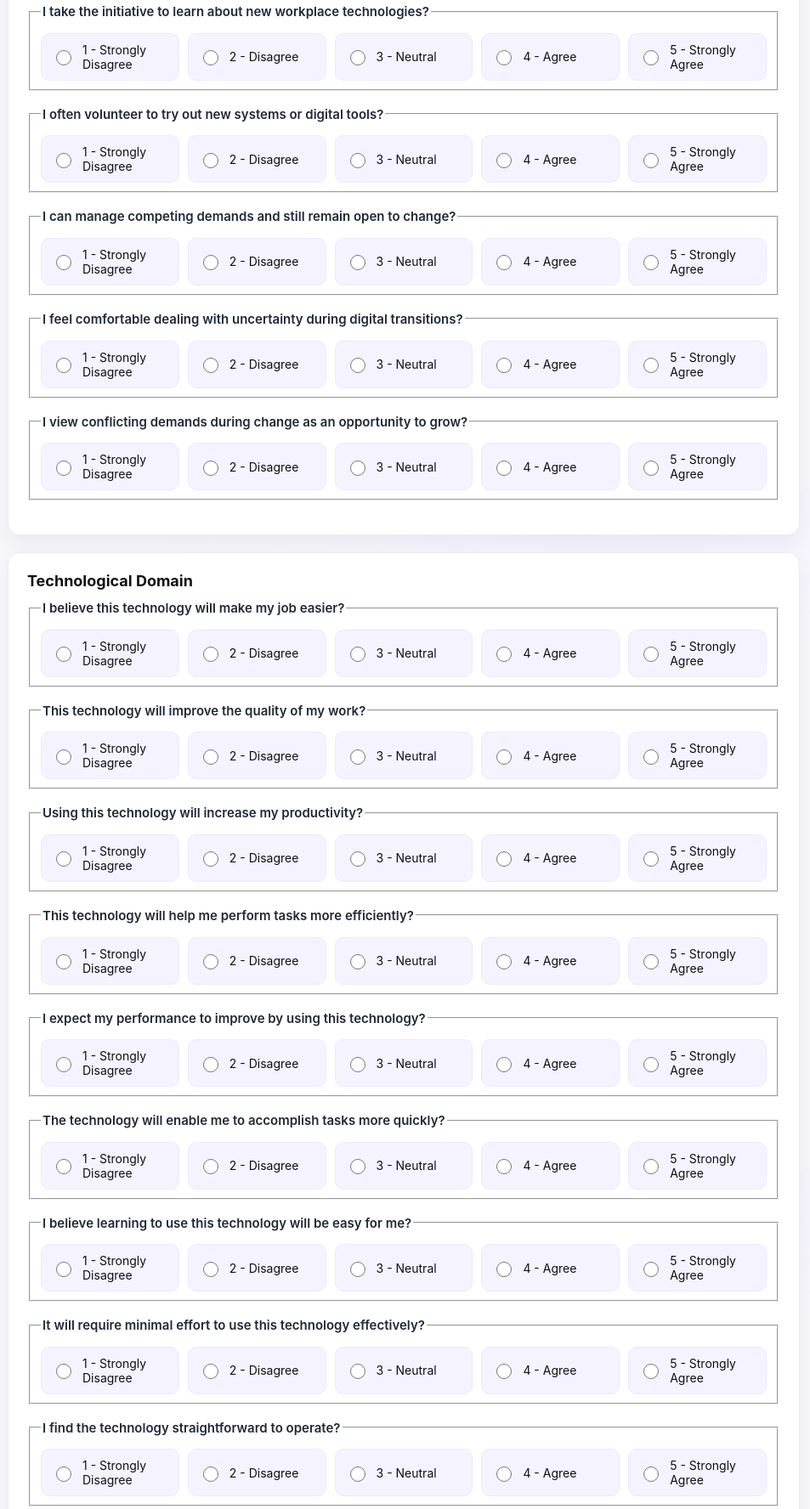
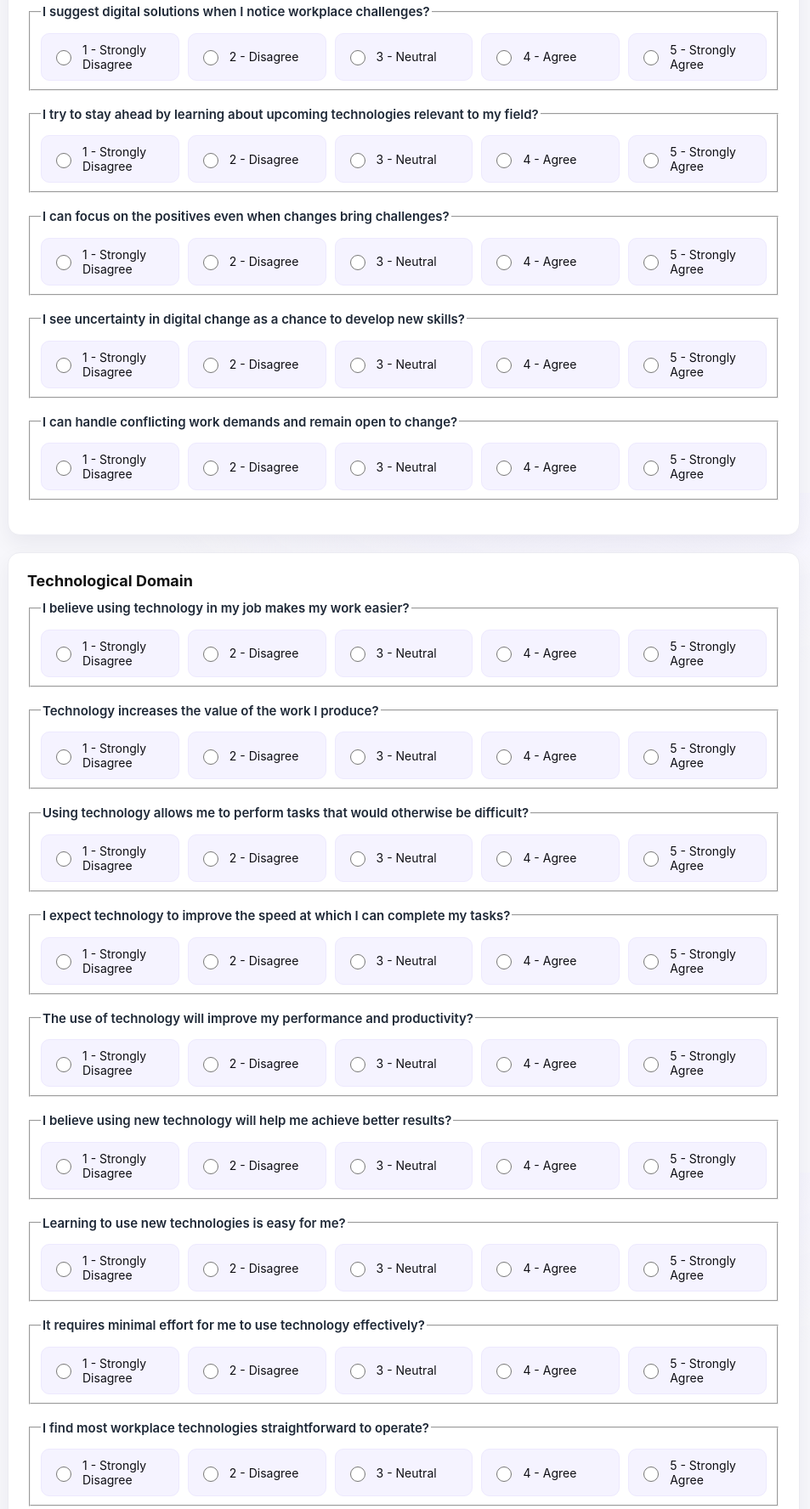
Before and after one commit to sania2025/employeeacceptancetool, a plain HTML site: page index.html in a window 1280 px wide. Shown: the part 1020-2796 px from the top of the page at 85% size, without its empty margins (165-1118 px from the left). Drawn offline with Linux system fonts and the light colour scheme.

Commit message:
Update index.html

```diff
--- a/index.html
+++ b/index.html
@@ -113,9 +113,8 @@
       border-color: var(--accent-500);
       box-shadow: 0 0 0 3px color-mix(in srgb, var(--accent-500) 18%, transparent);
     }
-    .option input:checked ~ span { font-weight: 600; } /* fallback hint */
+    .option input:checked ~ span { font-weight: 600; }
 
-    /* Actions */
     .form-actions{ text-align: center; }
 
     button {
@@ -268,7 +267,6 @@
       box-shadow: 0 6px 16px rgba(0,0,0,0.25);
     }
 
-    /* Responsive */
     @media (max-width: 900px){
       .likert{ grid-template-columns: 1fr; }
     }
@@ -313,31 +311,31 @@
     const questions = {
       Psychological: [
         "I have a positive outlook on using new technologies in my job?",
-        "Using new technologies makes my work more interesting?",
-        "I believe technology enhances my productivity?",
+        "I believe technology enhances the quality of my work?",
+        "I am open to using new technology at work?",
         "I feel confident in my ability to learn how to use new technologies?",
-        "I can troubleshoot technology problems on my own?",
-        "I am capable of adapting to new digital tools quickly?",
+        "I can adapt quickly when new digital tools are introduced in my workplace?",
+        "I believe I can keep up with digital changes in the workplace?",
         "I actively seek out opportunities to use new technologies at work?",
-        "I take the initiative to learn about new workplace technologies?",
-        "I often volunteer to try out new systems or digital tools?",
-        "I can manage competing demands and still remain open to change?",
-        "I feel comfortable dealing with uncertainty during digital transitions?",
-        "I view conflicting demands during change as an opportunity to grow?"
+        "I suggest digital solutions when I notice workplace challenges?",
+        "I try to stay ahead by learning about upcoming technologies relevant to my field?",
+        "I can focus on the positives even when changes bring challenges?",
+        "I see uncertainty in digital change as a chance to develop new skills?",
+        "I can handle conflicting work demands and remain open to change?"
       ],
       Technological: [
-        "I believe this technology will make my job easier?",
-        "This technology will improve the quality of my work?",
-        "Using this technology will increase my productivity?",
-        "This technology will help me perform tasks more efficiently?",
-        "I expect my performance to improve by using this technology?",
-        "The technology will enable me to accomplish tasks more quickly?",
-        "I believe learning to use this technology will be easy for me?",
-        "It will require minimal effort to use this technology effectively?",
-        "I find the technology straightforward to operate?",
+        "I believe using technology in my job makes my work easier?",
+        "Technology increases the value of the work I produce?",
+        "Using technology allows me to perform tasks that would otherwise be difficult?",
+        "I expect technology to improve the speed at which I can complete my tasks?",
+        "The use of technology will improve my performance and productivity?",
+        "I believe using new technology will help me achieve better results?",
+        "Learning to use new technologies is easy for me?",
+        "It requires minimal effort for me to use technology effectively?",
+        "I find most workplace technologies straightforward to operate?",
         "I am comfortable using digital tools relevant to my job?",
-        "I can quickly learn new digital platforms?",
-        "I possess the necessary digital skills to succeed in my role?"
+        "I possess the necessary digital skills to use workplace technologies successfully?",
+        "24.	I have the technology knowledge necessary for my job?"
       ],
       Organisational: [
         "I trust that management introduces technology with employee interest in mind?",
```
